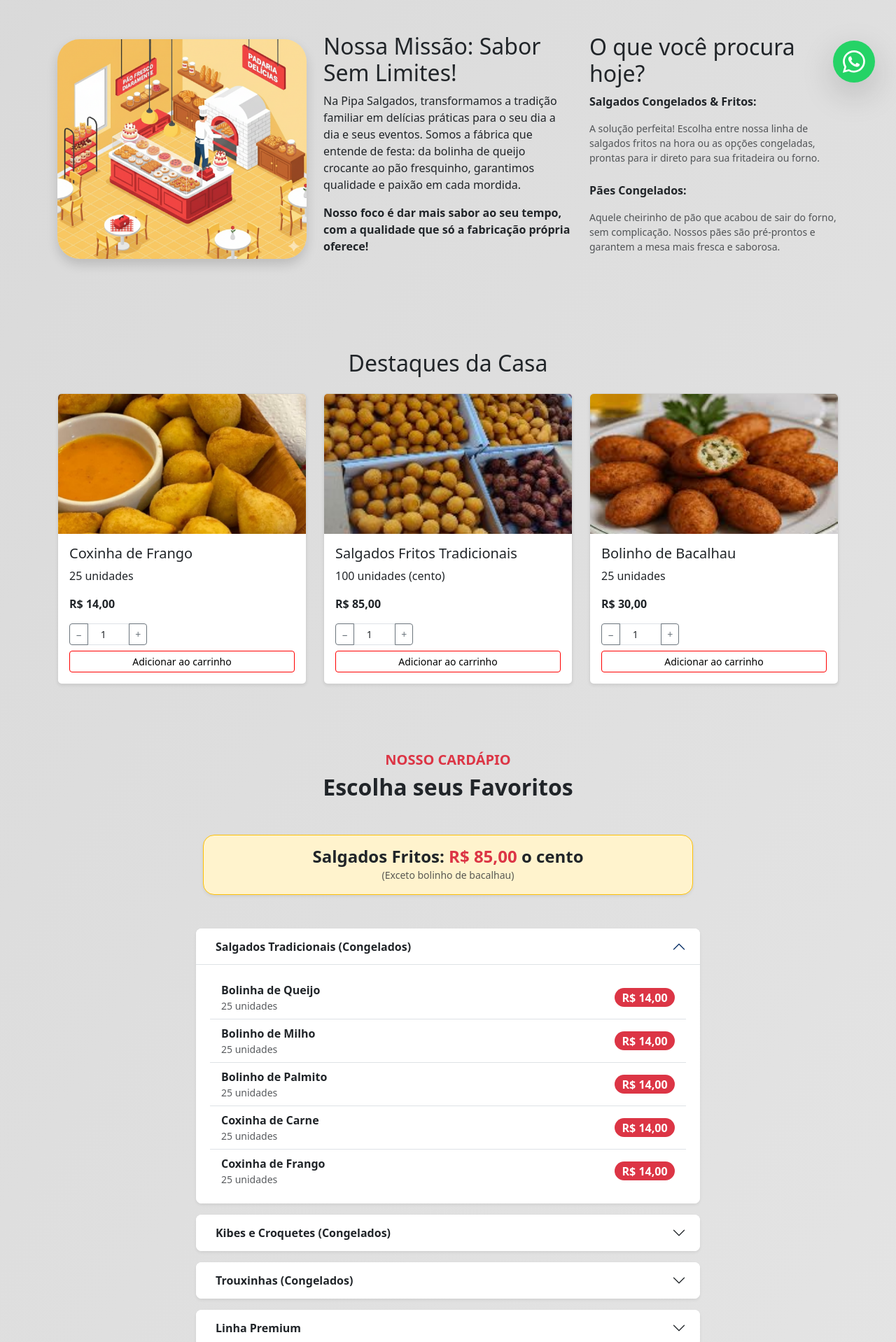
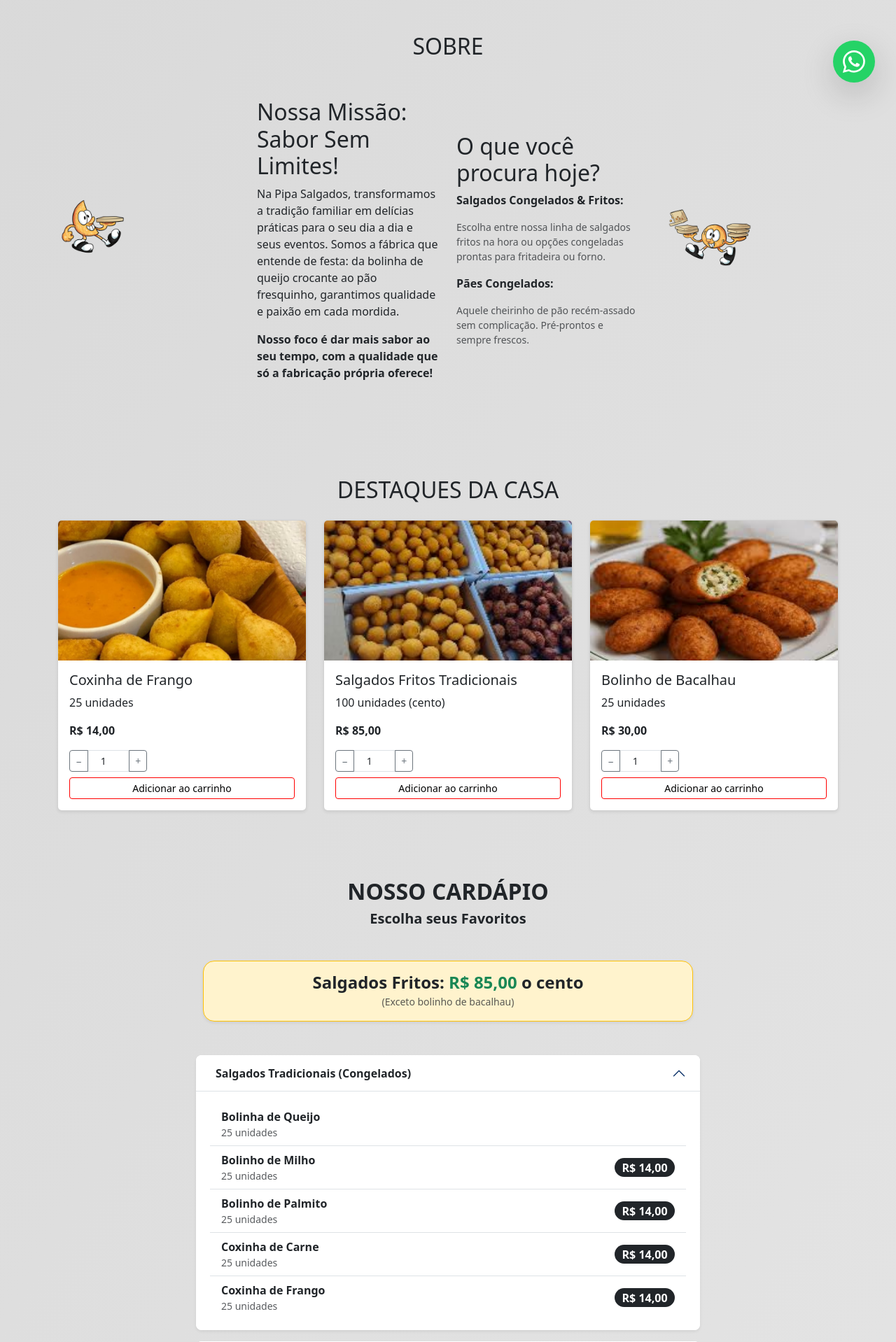
Before and after one commit to FelipeMartins-dev/PipaSalgados, a PHP site: page / in a window 1280 px wide. Shown: the part 652-2570 px from the top of the page at 70% size. Run offline with PHP 8.4, Linux system fonts and the light colour scheme; data comes from the database, SQL or seed files in the repository.

Commit message:
Ajustes no front da pagina principal

```diff
--- a/includes/footer.php
+++ b/includes/footer.php
@@ -10,9 +10,13 @@
 
             <div class="col-md-6 col-lg-4">
                 <h6>Endereço</h6>
-                <iframe
-                    src="https://www.google.com/maps/embed?... (seu link original)"
-                    width="300" height="250" style="border:0;" loading="lazy"></iframe>
+                <iframe src="https://www.google.com/maps/embed?pb=!1m18!1m12!1m3!1d934.0476312910728!2d-49.326162224266554!3d-20.539384039894895!2m3!1f0!2f0!3f0!3m2!1i1024!2i768!4f13.1!3m3!1m2!1s0x94bcfdb2ac6afd79%3A0xcf18bd90a4d22782!2sR.%20Vergilio%20Ferreira%20Campos%20Filho%2C%201323%20-%20Nova%20Granada%2C%20SP%2C%2015440-000!5e0!3m2!1spt-BR!2sbr!4v1765434548466!5m2!1spt-BR!2sbr"
+                    width="300"
+                    height="300"
+                    style="border:0;"
+                    allowfullscreen=""
+                    loading="lazy"
+                    referrerpolicy="no-referrer-when-downgrade"></iframe>
             </div>
 
             <div class="col-md-6 col-lg-4" id="contato">
--- a/index.php
+++ b/index.php
@@ -25,38 +25,38 @@ $produtos_destaque = $result ? $result->fetch_all(MYSQLI_ASSOC) : [];
             <button type="button" data-bs-target="#categoryCarousel" data-bs-slide-to="2"></button>
         </div>
 
-        <div class="carousel-inner" style="max-height: 550px; border-radius: 15px; overflow: hidden;">
+        <div class="carousel-inner" style="max-height: 550px; overflow: hidden;">
 
             <!-- Slide 1 -->
             <div class="carousel-item active">
-                <img src="style/coxinhac.png" class="d-block w-100 hero-img" alt="Salgados Deliciosos">
+                <img src="style/pipa_salgados_fin.png" class="d-block w-100 hero-img" alt="Salgados Deliciosos">
 
                 <div class="carousel-caption custom-caption">
-                    <h1 class="fw-bold display-4">Nossos Salgados</h1>
-                    <p class="lead">Opções congeladas e prontas para fritar. Perfeitas para sua festa!</p>
-                    <a href="salgados.php" class="btn hero-btn">Ver Salgados</a>
+                    <h1 class="fw-bold display-4">Área de atuação</h1>
+                    <p class="lead">Entregamos em São José do Rio Preto e Nova Granada!</p>
+                    <a href="https://maps.app.goo.gl/TaDAEdVnVDQfxH2QA" class="btn hero-btn">Localização da Fabrica</a>
                 </div>
             </div>
 
             <!-- Slide 2 -->
             <div class="carousel-item">
-                <img src="style/paoc.png" class="d-block w-100 hero-img" alt="Pães Frescos">
+                <img src="style/pipa_salgados_fin.png" class="d-block w-100 hero-img" alt="Produtos Premium">
+
+                <div class="carousel-caption custom-caption">
+                    <h1 class="fw-bold display-4">Salgados</h1>
+                    <p class="lead">Sabores exclusivos e ingredientes selecionados, para trazer a verdadeiro sabor para sua festa!</p>
+                    <a href="salgados.php" class="btn hero-btn">Conheça os nosso salgados</a>
+                </div>
+            </div>
+
+            <!-- Slide 3 -->
+            <div class="carousel-item">
+                <img src="style/pipa_salgados_fin.png" class="d-block w-100 hero-img" alt="Pães Frescos">
 
                 <div class="carousel-caption custom-caption">
                     <h1 class="fw-bold display-4">Pães</h1>
                     <p class="lead">Pães congelados, do nosso forno para o seu.</p>
                     <a href="paes.php" class="btn hero-btn">Ver Pães</a>
-                </div>
-            </div>
-
-            <!-- Slide 3 -->
-            <div class="carousel-item">
-                <img src="style/croquetec.png" class="d-block w-100 hero-img" alt="Produtos Premium">
-
-                <div class="carousel-caption custom-caption">
-                    <h1 class="fw-bold display-4">Linha Premium</h1>
-                    <p class="lead">Sabores exclusivos e ingredientes selecionados.</p>
-                    <a href="salgados.php#linha-premium" class="btn hero-btn">Conheça o Premium</a>
                 </div>
             </div>
         </div>
@@ -65,35 +65,55 @@ $produtos_destaque = $result ? $result->fetch_all(MYSQLI_ASSOC) : [];
 
 <section id="sobre" class="py-5">
     <div class="container">
+        <div class="row" style="text-align: center;">
+            <h2>SOBRE</h2>
+        </div>
+        <br><br>
 
         <div class="row align-items-center gy-4">
-            <div class="col-md-4 text-center">
-                <img src="style/padaria.png" class="img-fluid rounded-5 shadow" alt="Padaria">
-            </div>
 
-            <div class="col-md-4">
-                <h2>Nossa Missão: Sabor Sem Limites!</h2>
-                <p>Na Pipa Salgados, transformamos a tradição familiar em delícias práticas para o seu dia a dia e seus eventos. Somos a fábrica que entende de festa: da bolinha de queijo crocante ao pão fresquinho, garantimos qualidade e paixão em cada mordida. </p>
-                <p class="fw-bold">Nosso foco é dar mais sabor ao seu tempo, com a qualidade que só a fabricação própria oferece!</p>
-            </div>
 
-            <div class="col-md-4">
-                <h2> O que você procura hoje?</h2>
-                <p><strong>Salgados Congelados & Fritos:</strong></p>
-                <p class="small text-muted">A solução perfeita! Escolha entre nossa linha de salgados fritos na hora ou as opções congeladas, prontas para ir direto para sua fritadeira ou forno.</p>
+        <div class="col-md-3 text-center">
+            <img src="style/risoli_pipa.png" class="img-fluid rounded-5" alt="Padaria">
+        </div>
 
-                <p class="mt-4"><strong>Pães Congelados:</strong></p>
-                <p class="small text-muted">Aquele cheirinho de pão que acabou de sair do forno, sem complicação. Nossos pães são pré-prontos e garantem a mesa mais fresca e saborosa.</p>
-            </div>
+        <div class="col-md-3">
+            <h2>Nossa Missão: Sabor Sem Limites!</h2>
+            <p>
+                Na Pipa Salgados, transformamos a tradição familiar em delícias práticas para o seu dia a dia e seus eventos.
+                Somos a fábrica que entende de festa: da bolinha de queijo crocante ao pão fresquinho, garantimos qualidade
+                e paixão em cada mordida.
+            </p>
+            <p class="fw-bold">
+                Nosso foco é dar mais sabor ao seu tempo, com a qualidade que só a fabricação própria oferece!
+            </p>
+        </div>
 
+        <div class="col-md-3">
+            <h2>O que você procura hoje?</h2>
+
+            <p><strong>Salgados Congelados & Fritos:</strong></p>
+            <p class="small text-muted">
+                Escolha entre nossa linha de salgados fritos na hora ou opções congeladas prontas para fritadeira ou forno.
+            </p>
+
+            <p><strong>Pães Congelados:</strong></p>
+            <p class="small text-muted">
+                Aquele cheirinho de pão recém-assado sem complicação. Pré-prontos e sempre frescos.
+            </p>
         </div>
+
+        <div class="col-md-3 text-center">
+            <img src="style/bolinha_de_queijo_pipa.png" class="img-fluid rounded-5" alt="Padaria">
+        </div>
+
     </div>
 </section>
 
 <main class="py-5">
     <div class="container">
 
-        <h2 class="text-center my-4">Destaques da Casa</h2>
+        <h2 class="text-center my-4">DESTAQUES DA CASA</h2>
 
         <?php if (count($produtos_destaque) > 0): ?>
             <div class="row g-4 justify-content-center">
@@ -156,14 +176,14 @@ $produtos_destaque = $result ? $result->fetch_all(MYSQLI_ASSOC) : [];
         <section id="cardapio" class="py-5 bg-pattern">
         <div class="container py-lg-5">
             <div class="text-center mb-5">
-                <h5 class="text-danger fw-bold text-uppercase">Nosso Cardápio</h5>
-                <h2 class="fw-bold">Escolha seus Favoritos</h2>
+                <h2 class="text fw-bold text-uppercase">Nosso Cardápio</h2>
+                <h5 class="fw-bold">Escolha seus Favoritos</h5>
             </div>
 
             <div class="alert alert-warning text-center shadow-sm border-warning mb-5 rounded-4 mx-auto"
                 style="max-width: 700px;">
                 <h4 class="mb-0 fw-bold text-dark"><i class="bi bi-megaphone-fill"></i> Salgados Fritos: <span
-                        class="text-danger">R$ 85,00</span> o cento</h4>
+                        class="text-success">R$ 85,00</span> o cento</h4>
                 <small class="text-muted">(Exceto bolinho de bacalhau)</small>
             </div>
 
@@ -185,27 +205,27 @@ $produtos_destaque = $result ? $result->fetch_all(MYSQLI_ASSOC) : [];
                                         <li class="list-group-item d-flex justify-content-between align-items-center">
                                             <div><strong>Bolinha de Queijo</strong> <small class="text-muted d-block">25
                                                     unidades</small></div>
-                                            <span class="badge bg-danger rounded-pill fs-6">R$ 14,00</span>
+                                            <span class="badge bg rounded-pill fs-6">R$ 14,00</span>
                                         </li>
                                         <li class="list-group-item d-flex justify-content-between align-items-center">
                                             <div><strong>Bolinho de Milho</strong> <small class="text-muted d-block">25
                                                     unidades</small></div>
-                                            <span class="badge bg-danger rounded-pill fs-6">R$ 14,00</span>
+                                            <span class="badge bg-dark rounded-pill fs-6">R$ 14,00</span>
                                         </li>
                                         <li class="list-group-item d-flex justify-content-between align-items-center">
                                             <div><strong>Bolinho de Palmito</strong> <small
                                                     class="text-muted d-block">25 unidades</small></div>
-                                            <span class="badge bg-danger rounded-pill fs-6">R$ 14,00</span>
+                                            <span class="badge bg-dark rounded-pill fs-6">R$ 14,00</span>
                                         </li>
                                         <li class="list-group-item d-flex justify-content-between align-items-center">
                                             <div><strong>Coxinha de Carne</strong> <small class="text-muted d-block">25
                                                     unidades</small></div>
-                                            <span class="badge bg-danger rounded-pill fs-6">R$ 14,00</span>
+                                            <span class="badge bg-dark rounded-pill fs-6">R$ 14,00</span>
                                         </li>
                                         <li class="list-group-item d-flex justify-content-between align-items-center">
                                             <div><strong>Coxinha de Frango</strong> <small class="text-muted d-block">25
                                                     unidades</small></div>
-                                            <span class="badge bg-danger rounded-pill fs-6">R$ 14,00</span>
+                                            <span class="badge bg-dark rounded-pill fs-6">R$ 14,00</span>
                                         </li>
                                     </ul>
                                 </div>
@@ -225,17 +245,17 @@ $produtos_destaque = $result ? $result->fetch_all(MYSQLI_ASSOC) : [];
                                         <li class="list-group-item d-flex justify-content-between align-items-center">
                                             <div><strong>Croquete</strong> <small class="text-muted d-block">25
                                                     unidades</small></div>
-                                            <span class="badge bg-danger rounded-pill fs-6">R$ 15,00</span>
+                                            <span class="badge bg-dark rounded-pill fs-6">R$ 15,00</span>
                                         </li>
                                         <li class="list-group-item d-flex justify-content-between align-items-center">
                                             <div><strong>Kibe Tradicional</strong> <small class="text-muted d-block">25
                                                     unidades</small></div>
-                                            <span class="badge bg-danger rounded-pill fs-6">R$ 15,00</span>
+                                            <span class="badge bg-dark rounded-pill fs-6">R$ 15,00</span>
                                         </li>
                                         <li class="list-group-item d-flex justify-content-between align-items-center">
                                             <div><strong>Kibe com Coalhada</strong> <small class="text-muted d-block">25
                                                     unidades</small></div>
-                                            <span class="badge bg-danger rounded-pill fs-6">R$ 16,00</span>
+                                            <span class="badge bg-dark rounded-pill fs-6">R$ 16,00</span>
                                         </li>
                                     </ul>
                                 </div>
@@ -255,17 +275,17 @@ $produtos_destaque = $result ? $result->fetch_all(MYSQLI_ASSOC) : [];
                                         <li class="list-group-item d-flex justify-content-between align-items-center">
                                             <div><strong>Trouxinha de Carne</strong> <small
                                                     class="text-muted d-block">25 unidades</small></div>
-                                            <span class="badge bg-danger rounded-pill fs-6">R$ 14,00</span>
+                                            <span class="badge bg-dark rounded-pill fs-6">R$ 14,00</span>
                                         </li>
                                         <li class="list-group-item d-flex justify-content-between align-items-center">
                                             <div><strong>Trouxinha de Calabresa com Cheddar</strong> <small
                                                     class="text-muted d-block">25 unidades</small></div>
-                                            <span class="badge bg-danger rounded-pill fs-6">R$ 14,00</span>
+                                            <span class="badge bg-dark rounded-pill fs-6">R$ 14,00</span>
                                         </li>
                                         <li class="list-group-item d-flex justify-content-between align-items-center">
                                             <div><strong>Trouxinha de Presunto e Mussarela</strong> <small
                                                     class="text-muted d-block">25 unidades</small></div>
-                                            <span class="badge bg-danger rounded-pill fs-6">R$ 14,00</span>
+                                            <span class="badge bg-dark rounded-pill fs-6">R$ 14,00</span>
                                         </li>
                                     </ul>
                                 </div>
--- a/styles.css
+++ b/styles.css
@@ -48,8 +48,6 @@ body {
     transform: scale(1.1);
     color: #FFF;
 }
-
-
 
 .btn-pedido {
     border-color: rgb(255, 0, 0);
@@ -154,7 +152,6 @@ body {
 .carousel-indicators [data-bs-target] {
     width: 14px;
     height: 14px;
-    border-radius: 50%;
     background-color: #ffffff80;
     transition: 0.3s ease;
 }
```
Also changed, not shown: admin/login.php (deleted, +0 -94 lines), clientes/login.php (+39 -13 lines), admin/area_admin.php (added), style/bolinha_de_queijo_pipa.png (added), style/cochinha_pipa.png (added), style/kibe_pipa.png (added), style/padaria.png (deleted), style/pao_de_quijho_pipa.png (added), style/pao_e_pipado_pipa.png (added), style/pipa_salgados_fin.png (added), style/risoli_pipa.png (added).
